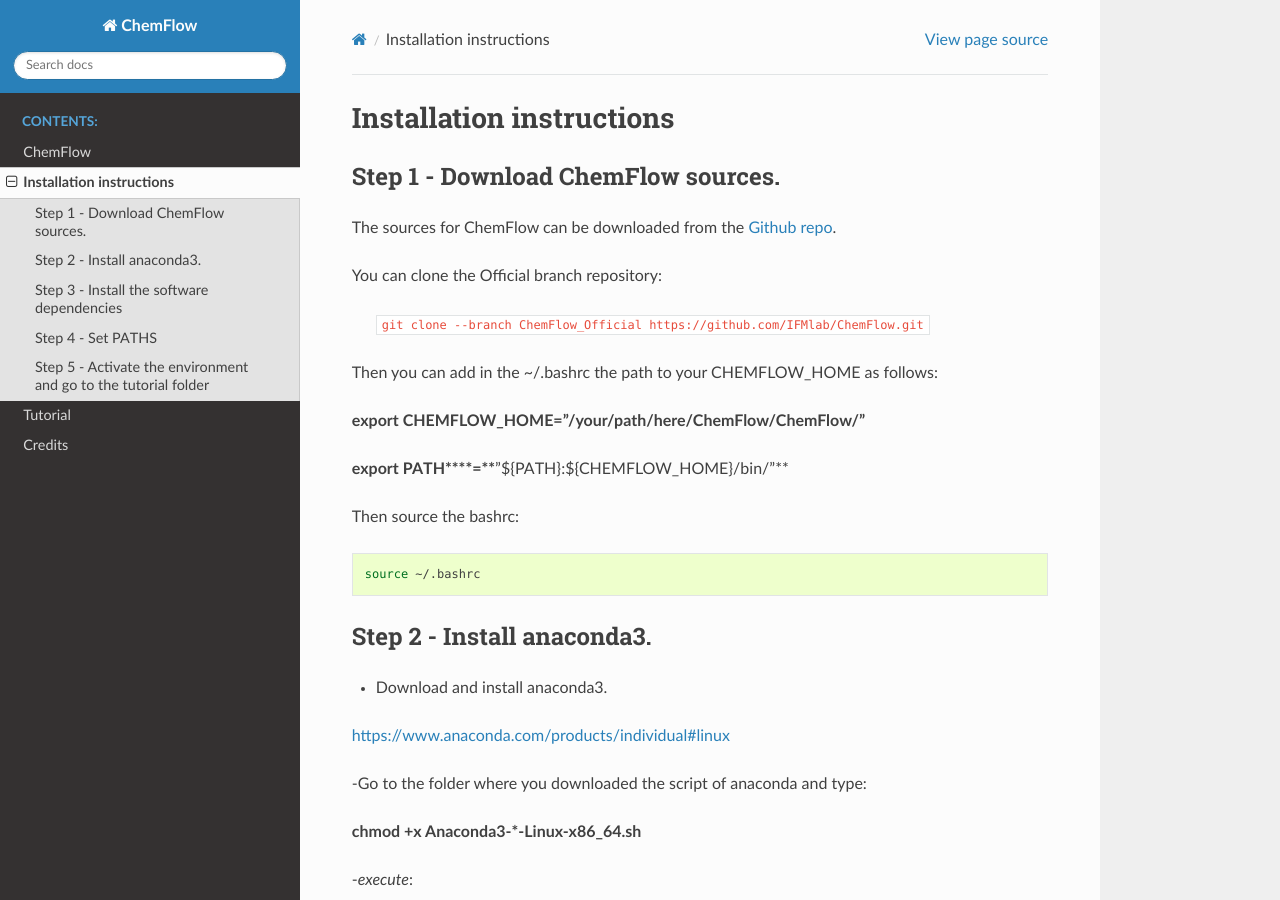
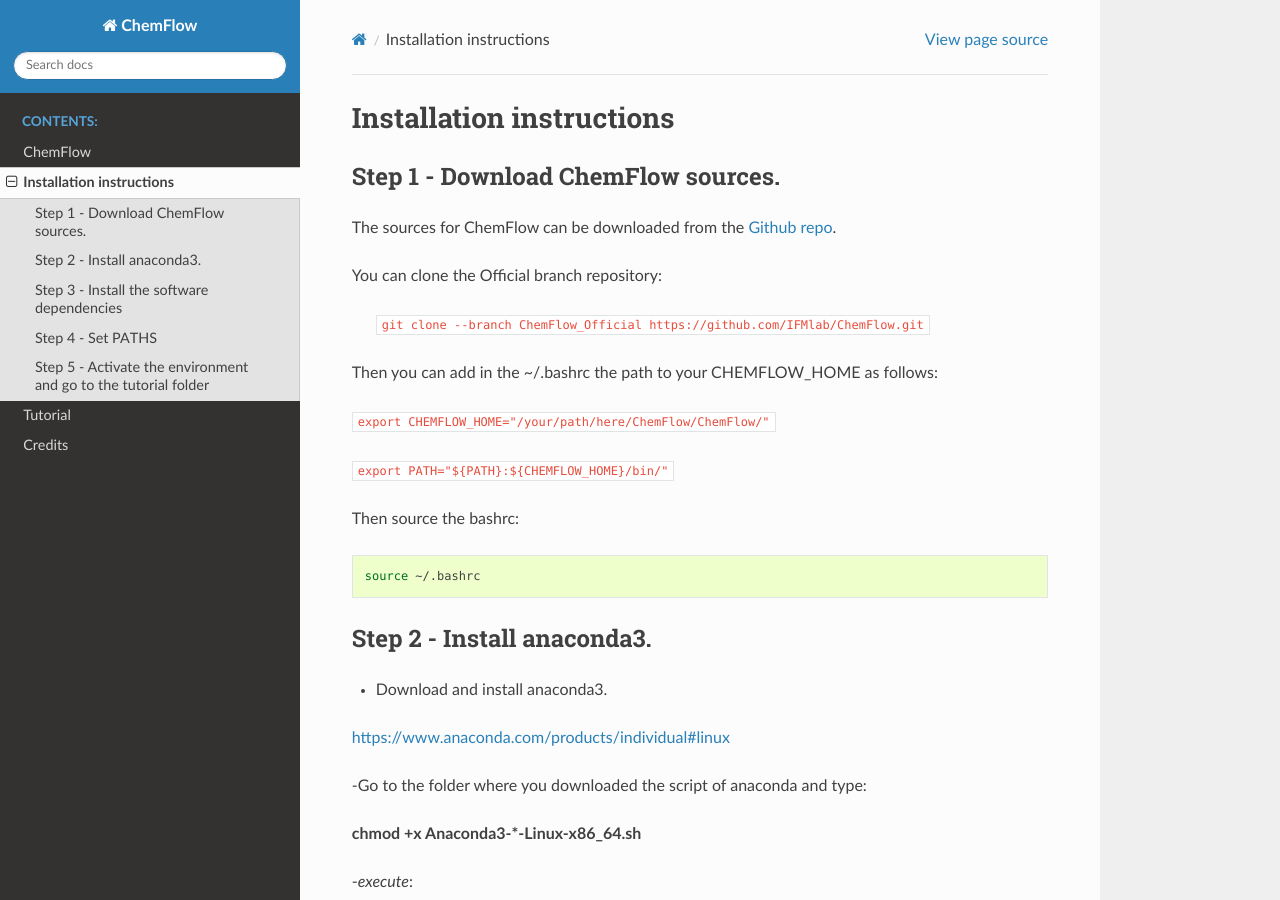
Before and after one commit to IFMlab/ChemFlow, a Sphinx documentation site: the page built from docs/installation.rst, in a window 1280 px wide and 900 px high. Built offline with Sphinx 7.4.7 and the Read the Docs theme 2.0.0, drawn with Linux system fonts in a browser that asks for light colours.

```diff
--- a/docs/installation.rst
+++ b/docs/installation.rst
@@ -17,9 +17,9 @@ You can clone the Official branch repository:
 
 Then you can add in the ~/.bashrc the path to your CHEMFLOW_HOME as follows:
 
-**export CHEMFLOW_HOME="/your/path/here/ChemFlow/ChemFlow/"**
+``export CHEMFLOW_HOME="/your/path/here/ChemFlow/ChemFlow/"``
 
-**export** **PATH****=****"${PATH}:${CHEMFLOW_HOME}/bin/"**
+``export PATH="${PATH}:${CHEMFLOW_HOME}/bin/"``
 
 Then source the bashrc:
 
```
